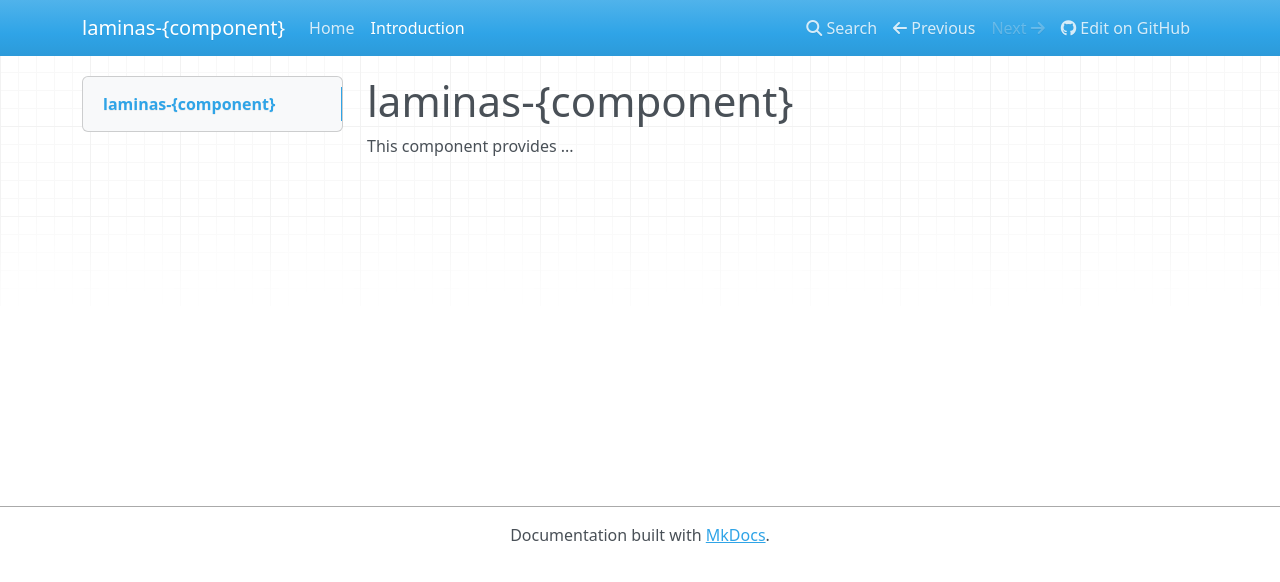
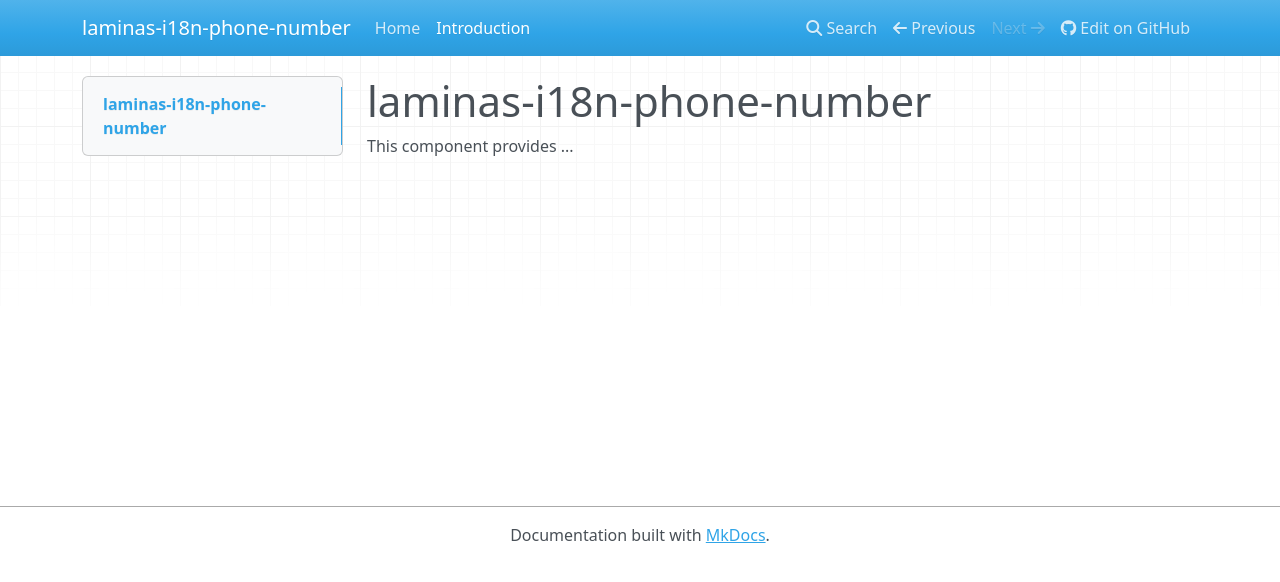
Before and after one commit to laminas/laminas-i18n-phone-number, an MkDocs documentation site: the page built from docs/book/v1/intro.md, in a window 1280 px wide. Shown: the top 582 px of the page. Built offline with MkDocs 1.6.1, drawn with Linux system fonts in a browser that asks for light colours; nearby versions of some CDN libraries.

Commit message:
Initial project setup
Signed-off-by: George Steel <george@net-glue.co.uk>

```diff
--- a/.coveralls.yml
+++ /dev/null
@@ -1,2 +0,0 @@
-coverage_clover: clover.xml
-json_path: coveralls-upload.json
--- a/docs/book/v1/intro.md
+++ b/docs/book/v1/intro.md
@@ -1,3 +1,3 @@
-# laminas-{component}
+# laminas-i18n-phone-number
 
 This component provides ...
--- a/mkdocs.yml
+++ b/mkdocs.yml
@@ -3,11 +3,11 @@ site_dir: docs/html
 nav:
     - Home: index.md
     - Introduction: v1/intro.md
-site_name: 'laminas-{component}'
+site_name: 'laminas-i18n-phone-number'
 site_description: ''
-repo_url: 'https://github.com/laminas/laminas-{component}'
+repo_url: 'https://github.com/laminas/laminas-i18n-phone-number'
 extra:
     project: Components
     installation:
-        config_provider_class: 'Laminas\{component}\ConfigProvider'
-        module_class: 'Laminas\{component}\Module'
+        config_provider_class: 'Laminas\i18n-phone-number\ConfigProvider'
+        module_class: 'Laminas\i18n-phone-number\Module'
```
Also changed, not shown: composer.json (+23 -12 lines), 1 other file.
